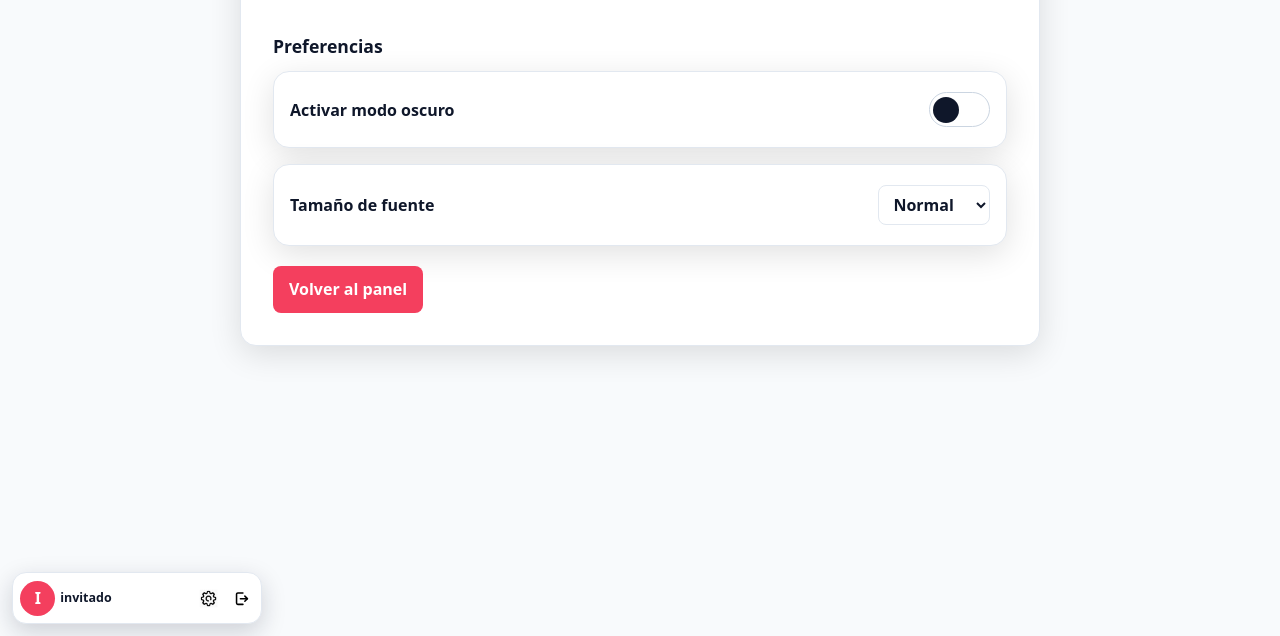
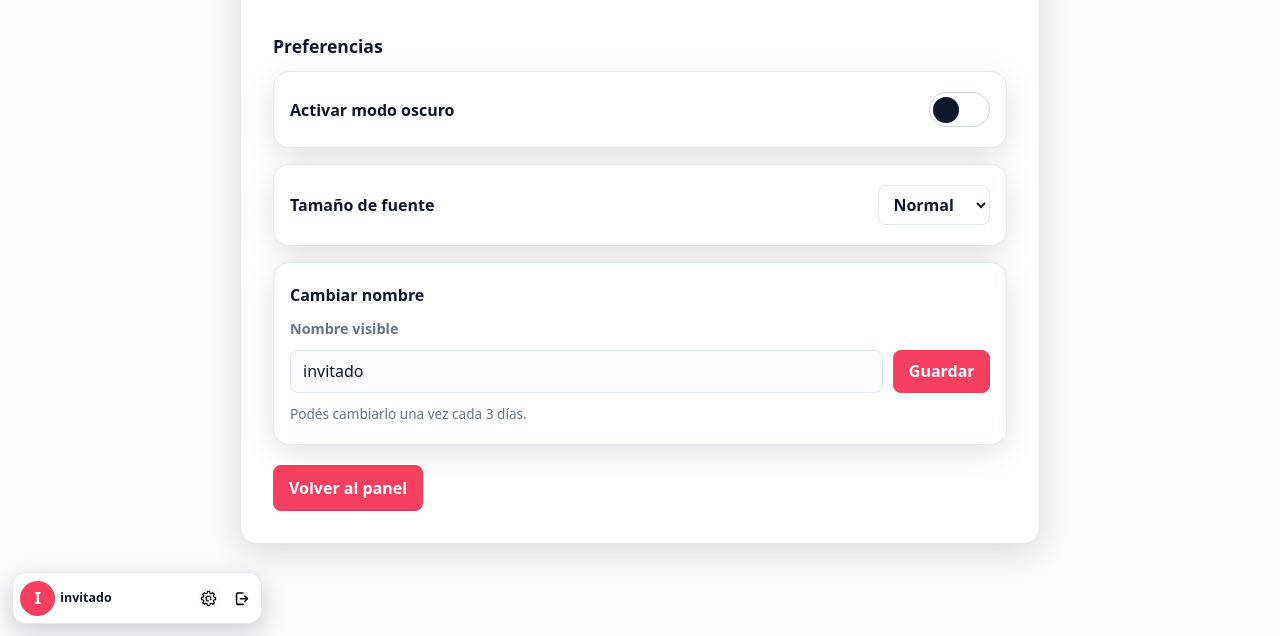
Before and after one commit to lucasmcom34-afk/Proyecto_web, a plain HTML site: page configuracion/config.html in a window 1280 px wide. Shown: the part 164-800 px from the top of the page. Drawn offline with Linux system fonts and the light colour scheme.

Commit message:
ahora se puede cambiar el nombre en config/preferencias por si el usuario lo desea, con una restriccion de 3 dias por cada cambio de nombre

```diff
--- a/configuracion/config.css
+++ b/configuracion/config.css
@@ -73,6 +73,65 @@
     outline-offset: 1px;
 }
 
+.form-cambio-nombre {
+    display: flex;
+    flex-direction: column;
+    gap: 0.65rem;
+}
+
+.form-cambio-nombre h3 {
+    margin: 0;
+    font-size: 1rem;
+}
+
+.form-cambio-nombre label {
+    color: var(--texto);
+    font-size: 0.9rem;
+    font-weight: 600;
+}
+
+.control-cambio-nombre {
+    display: flex;
+    gap: 0.65rem;
+}
+
+.control-cambio-nombre input {
+    flex: 1;
+    min-width: 0;
+    padding: 0.55rem 0.75rem;
+    color: var(--titulos);
+    background: var(--fondo-control);
+    border: 1px solid var(--borde);
+    border-radius: 8px;
+    font: inherit;
+}
+
+.control-cambio-nombre input:focus-visible {
+    border-color: var(--cta);
+    outline: 2px solid rgba(244, 63, 94, 0.2);
+    outline-offset: 1px;
+}
+
+.control-cambio-nombre button {
+    padding: 0.55rem 0.9rem;
+    border-radius: 8px;
+    font: inherit;
+    font-weight: 600;
+    cursor: pointer;
+}
+
+.control-cambio-nombre button:disabled {
+    opacity: 0.55;
+    cursor: not-allowed;
+}
+
+#mensajeCambioNombre {
+    min-height: 1.2em;
+    margin: 0;
+    color: var(--texto);
+    font-size: 0.85rem;
+}
+
 .ajuste-tema input {
     position: absolute;
     width: 1px;
--- a/configuracion/config.html
+++ b/configuracion/config.html
@@ -34,6 +34,17 @@
                     </select>
                 </label>
             </div>
+            <div class="subcategoria-preferencia">
+                <form class="form-cambio-nombre" id="formCambioNombre">
+                    <h3>Cambiar nombre</h3>
+                    <label for="inputCambioNombre">Nombre visible</label>
+                    <div class="control-cambio-nombre">
+                        <input id="inputCambioNombre" type="text" maxlength="60" autocomplete="nickname" required>
+                        <button class="boton-principal" type="submit">Guardar</button>
+                    </div>
+                    <p id="mensajeCambioNombre" role="status"></p>
+                </form>
+            </div>
         </section>
         <a class="volver-dashboard" href="../dashboard/dashboard.html">Volver al panel</a>
     </main>
--- a/configuracion/config.js
+++ b/configuracion/config.js
@@ -3,9 +3,44 @@ const selectorTamanoFuente = document.getElementById("selectorTamanoFuente");
 const tamanosFuente = ["12px", "16px", "20px"];
 const tamanoGuardado = localStorage.getItem("tamanoFuente");
 const tamanoInicial = tamanosFuente.includes(tamanoGuardado) ? tamanoGuardado : "16px";
+const nombreBase = (localStorage.getItem("nombre") || "invitado").trim() || "invitado";
+const idUsuario = localStorage.getItem("idUsuario") || nombreBase;
+const claveNombrePreferido = `nombrePreferido:${idUsuario}`;
+const claveUltimoCambioNombre = `ultimoCambioNombre:${idUsuario}`;
+const formCambioNombre = document.getElementById("formCambioNombre");
+const inputCambioNombre = document.getElementById("inputCambioNombre");
+const botonCambioNombre = formCambioNombre.querySelector("button");
+const mensajeCambioNombre = document.getElementById("mensajeCambioNombre");
+const duracionBloqueoNombre = 3 * 24 * 60 * 60 * 1000;
 
 toggleModoOscuro.checked = document.documentElement.classList.contains("oscuro");
 selectorTamanoFuente.value = tamanoInicial;
+inputCambioNombre.value = localStorage.getItem(claveNombrePreferido) || nombreBase;
+
+function actualizarEstadoCambioNombre() {
+    const ultimoCambioGuardado = localStorage.getItem(claveUltimoCambioNombre);
+    const ultimoCambio = Number(ultimoCambioGuardado);
+    const proximoCambio = ultimoCambio + duracionBloqueoNombre;
+    const bloqueado = ultimoCambioGuardado !== null
+        && Number.isFinite(ultimoCambio)
+        && Date.now() < proximoCambio;
+
+    inputCambioNombre.disabled = bloqueado;
+    botonCambioNombre.disabled = bloqueado;
+
+    if (bloqueado) {
+        const fechaDisponible = new Intl.DateTimeFormat("es-AR", {
+            day: "2-digit",
+            month: "2-digit",
+            year: "numeric",
+            hour: "2-digit",
+            minute: "2-digit"
+        }).format(new Date(proximoCambio));
+        mensajeCambioNombre.textContent = `Podrás cambiarlo nuevamente el ${fechaDisponible}.`;
+    } else {
+        mensajeCambioNombre.textContent = "Podés cambiarlo una vez cada 3 días.";
+    }
+}
 
 toggleModoOscuro.addEventListener("change", () => {
     const oscuro = toggleModoOscuro.checked;
@@ -21,3 +56,31 @@ selectorTamanoFuente.addEventListener("change", () => {
 
     localStorage.setItem("tamanoFuente", tamanoFuente);
 });
+
+formCambioNombre.addEventListener("submit", (evento) => {
+    evento.preventDefault();
+    actualizarEstadoCambioNombre();
+    if (inputCambioNombre.disabled) return;
+
+    const nombreElegido = inputCambioNombre.value.trim();
+    if (!nombreElegido) {
+        inputCambioNombre.setCustomValidity("Ingresá el nombre que querés usar.");
+        inputCambioNombre.reportValidity();
+        return;
+    }
+
+    inputCambioNombre.setCustomValidity("");
+    localStorage.setItem(claveNombrePreferido, nombreElegido);
+    localStorage.setItem(claveUltimoCambioNombre, String(Date.now()));
+
+    const nombreUsuarioPanel = document.getElementById("nombreUsuarioPanel");
+    if (nombreUsuarioPanel) nombreUsuarioPanel.textContent = nombreElegido;
+
+    const avatarUsuario = document.getElementById("avatarUsuario");
+    if (avatarUsuario) avatarUsuario.textContent = Array.from(nombreElegido)[0].toLocaleUpperCase("es");
+
+    actualizarEstadoCambioNombre();
+});
+
+inputCambioNombre.addEventListener("input", () => inputCambioNombre.setCustomValidity(""));
+actualizarEstadoCambioNombre();
--- a/dashboard/main.js
+++ b/dashboard/main.js
@@ -67,6 +67,7 @@ async function inicializarNombrePreferido() {
 
 		inputNombre.setCustomValidity("");
 		localStorage.setItem(claveNombrePreferido, nombreElegido);
+		localStorage.setItem(`ultimoCambioNombre:${idUsuario}`, String(Date.now()));
 		if (spanUsername) spanUsername.textContent = `, ${nombreElegido}`;
 		actualizarNombrePanel(nombreElegido);
 		promptNombrePreferido.close();
```
